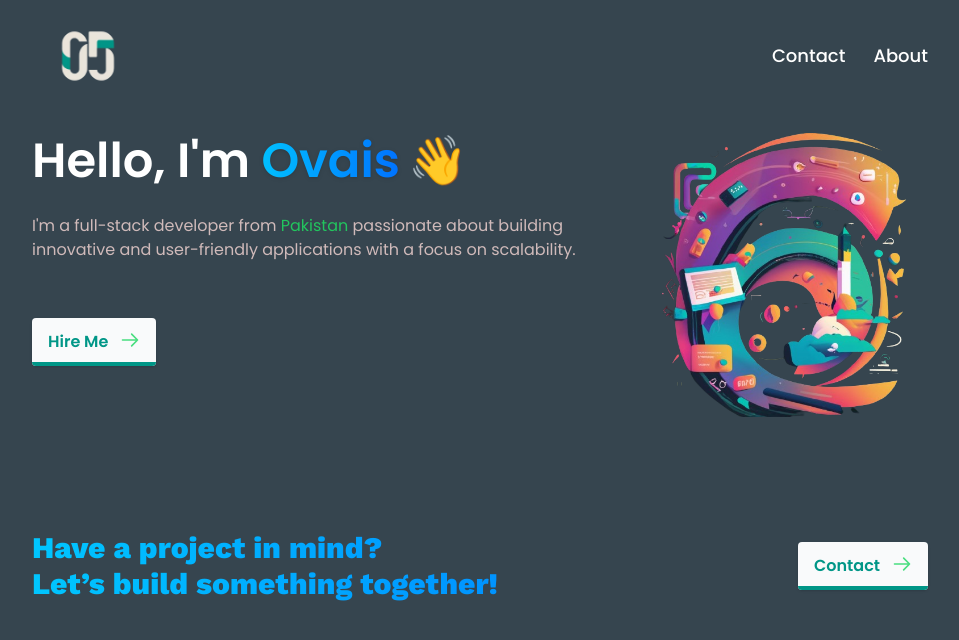
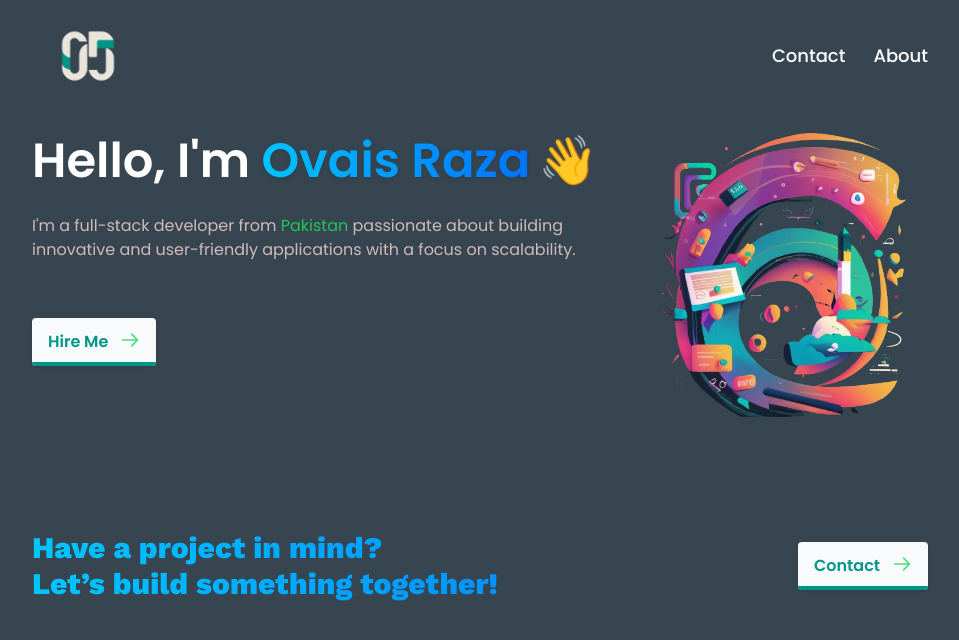
Before and after one commit to 0vai5/Ovais-Portfolio, a React (Vite) app: page / in a window 1280 px wide. Shown: the top 640 px of the page, without its empty margins (160-1119 px from the left). Built offline with nearby package versions, Linux system fonts and the light colour scheme.

Commit message:
Update Home.jsx

```diff
--- a/src/components/Home.jsx
+++ b/src/components/Home.jsx
@@ -36,7 +36,7 @@ const Home = () => {
             Hello, I'm
             <span className="blue-gradient_text font-semibold drop-shadow">
               {" "}
-              Ovais
+              Ovais Raza
             </span>
             <span role="img" aria-label="Waving Hand" style={{ marginLeft: '8px' }}>👋</span>
           </h1>
```
